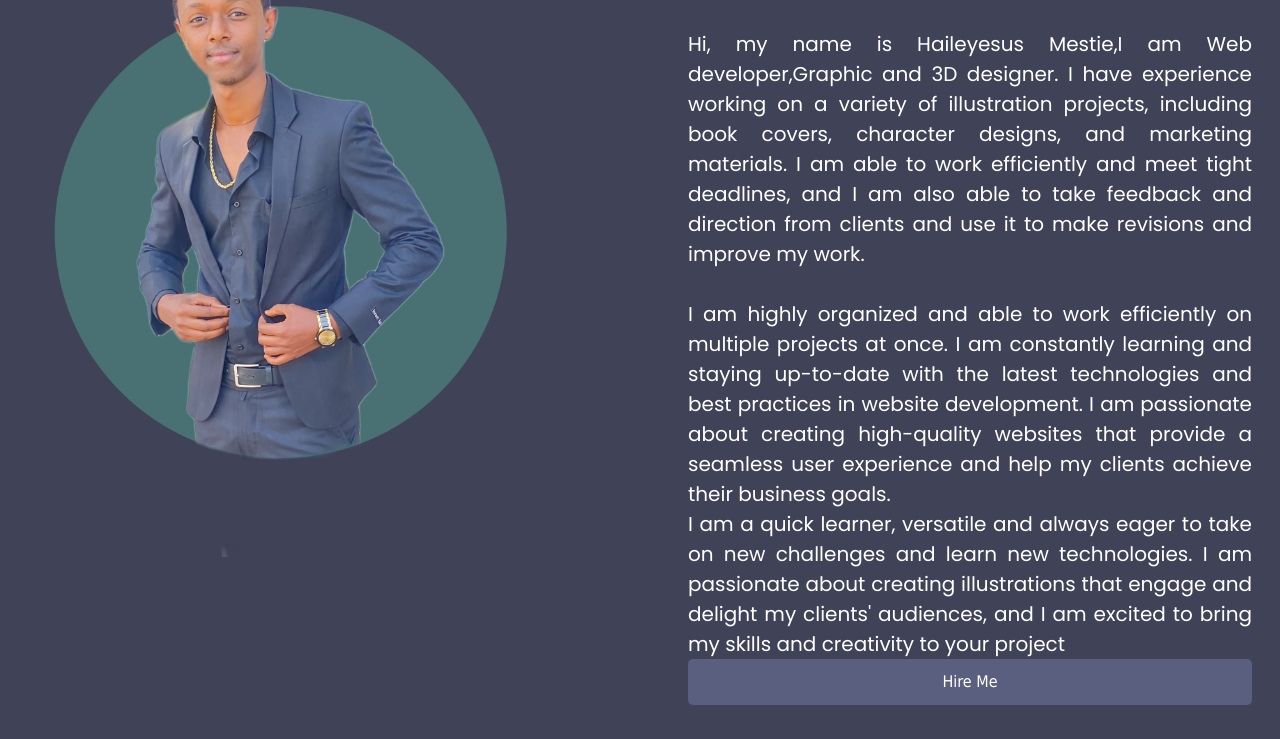
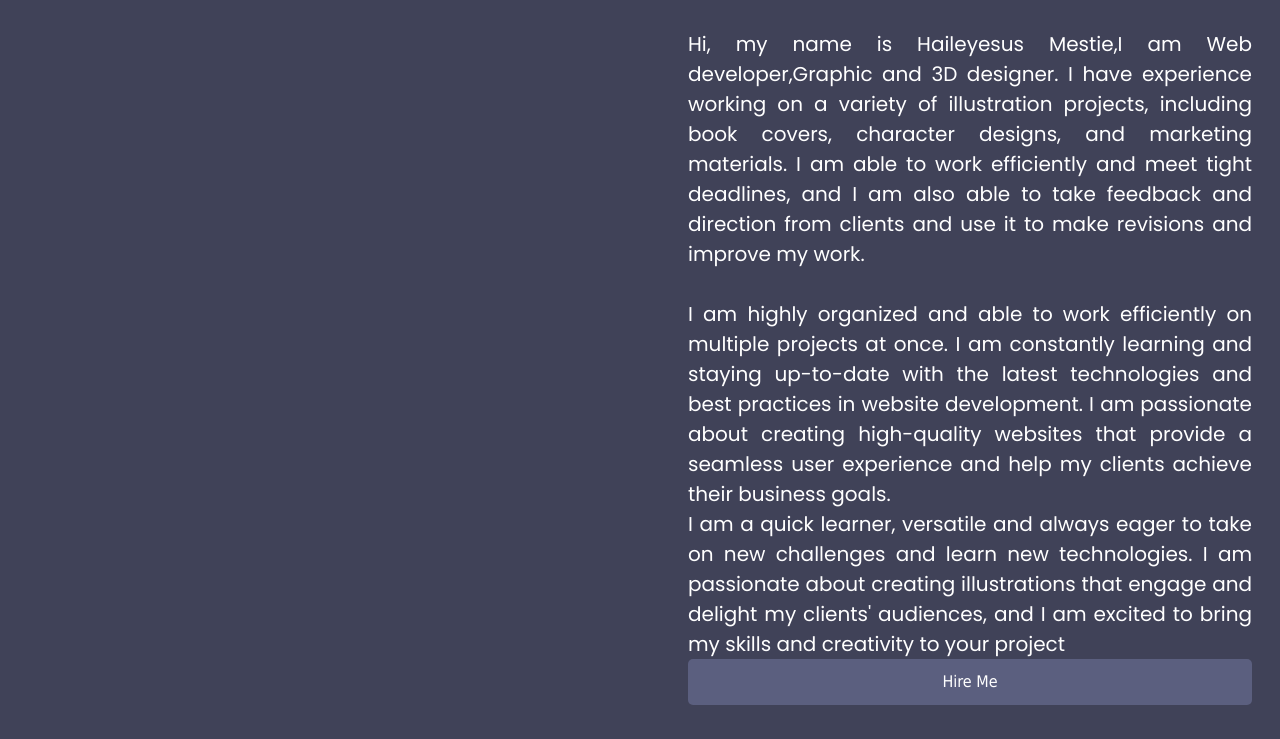
Before and after one commit to haile-codes/Forge, a plain HTML site: page index.html in a window 1280 px wide. Shown: the part 544-1283 px from the top of the page. Drawn offline with nearby package versions, Linux system fonts and the light colour scheme.

Commit message:
Update index.html

```diff
--- a/index.html
+++ b/index.html
@@ -76,7 +76,7 @@
       <div class="row">
       <div class= "col-md-5">
         <div class="about-img">
-          <img class="man" src="img/imgAbt.png" alt="">
+          <!--<img class="man" src="img/imgAbt.png" alt=""> -->
         </div>
       </div>
       <br>
```
